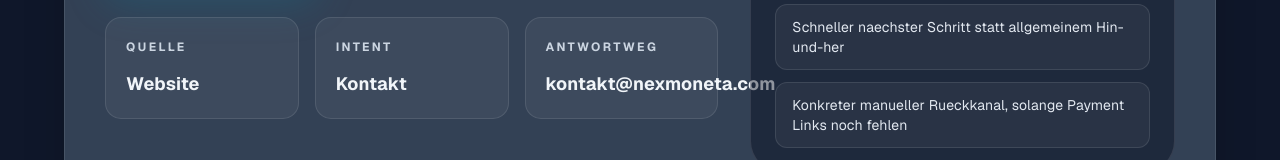
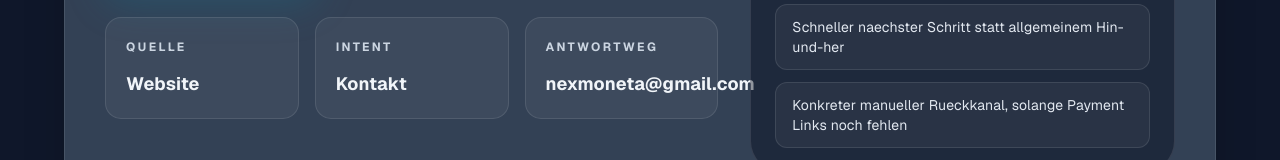
Before and after one commit to avdi1205-glitch/ki-business-hub, a Next.js app: page /kontakt in a window 1280 px wide. Shown: the part 480-640 px from the top of the page. Built offline with nearby package versions, Linux system fonts and the light colour scheme; no server answers.

Commit message:
Update public contact email to nexmoneta@gmail.com

```diff
--- a/app/datenschutz/page.tsx
+++ b/app/datenschutz/page.tsx
@@ -3,7 +3,7 @@ import { getLocale } from "next-intl/server";
 export default async function DatenschutzPage() {
   const locale = await getLocale();
   const isEn = locale === "en";
-  const supportEmail = "kontakt@nexmoneta.com";
+  const supportEmail = "nexmoneta@gmail.com";
   const legalName = "Avdi Morina";
   const legalAddress = "Klepsauerstr. 60, 74677 Dörzbach, Deutschland";
 
--- a/app/impressum/page.tsx
+++ b/app/impressum/page.tsx
@@ -3,7 +3,7 @@ import { getLocale } from "next-intl/server";
 export default async function ImpressumPage() {
   const locale = await getLocale();
   const isEn = locale === "en";
-  const supportEmail = "kontakt@nexmoneta.com";
+  const supportEmail = "nexmoneta@gmail.com";
   const legalName = "Avdi Morina";
   const legalAddress = "Klepsauerstr. 60, 74677 Dörzbach, Deutschland";
 
--- a/app/kontakt/page.tsx
+++ b/app/kontakt/page.tsx
@@ -49,7 +49,7 @@ export default async function KontaktPage({
   }>;
 }) {
   const params = await searchParams;
-  const supportEmail = "kontakt@nexmoneta.com";
+  const supportEmail = "nexmoneta@gmail.com";
   const plan = firstValue(params.plan)?.toLowerCase();
   const source = firstValue(params.source);
   const intent = firstValue(params.intent);
--- a/lib/performance.ts
+++ b/lib/performance.ts
@@ -74,7 +74,7 @@ export const generateSchema = (type: SchemaType, data: ArticleSchemaData) => {
       contactPoint: {
         "@type": "ContactPoint",
         contactType: "Support",
-        email: "kontakt@nexmoneta.com",
+        email: "nexmoneta@gmail.com",
       },
     };
   }
```
